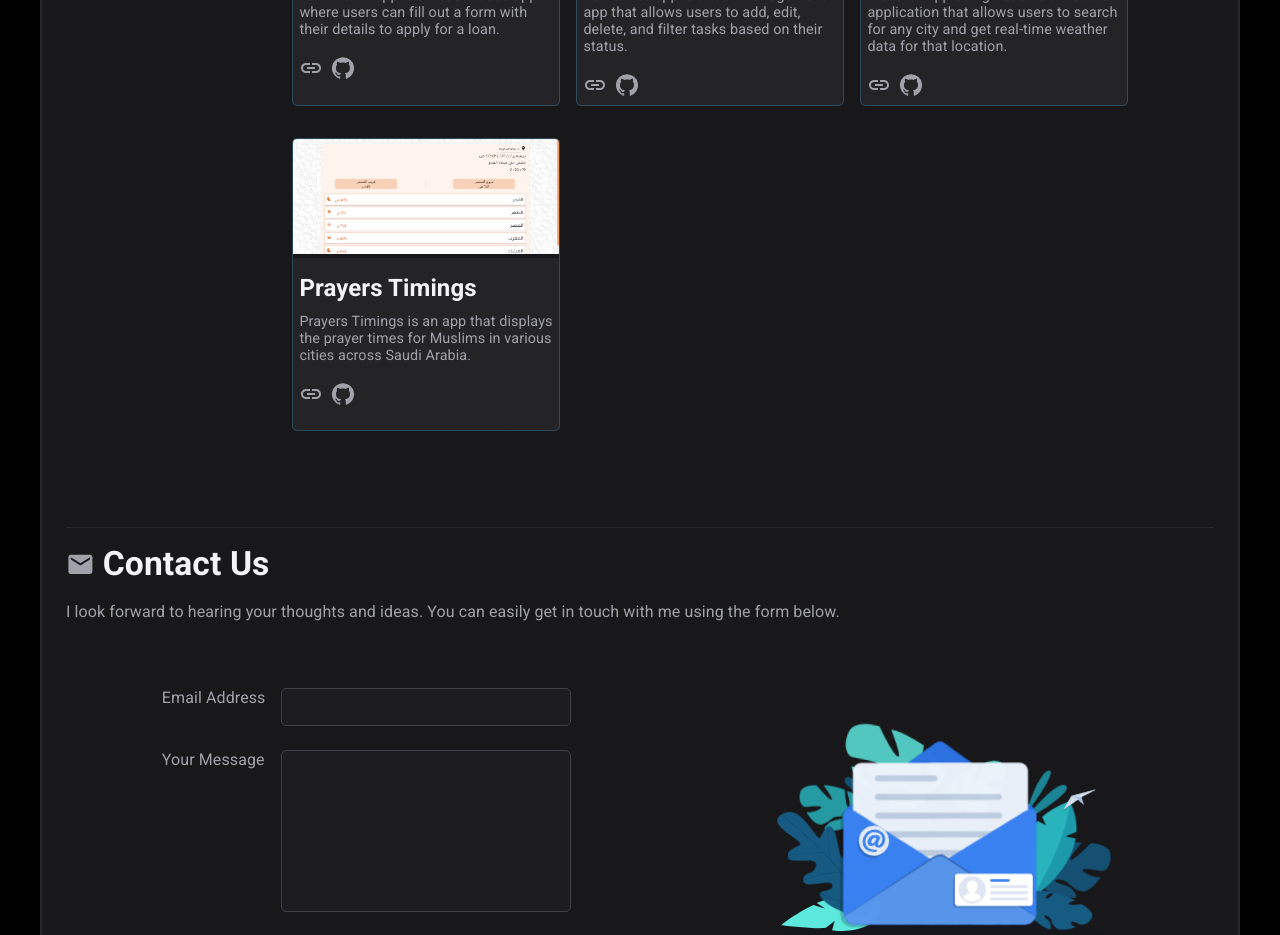
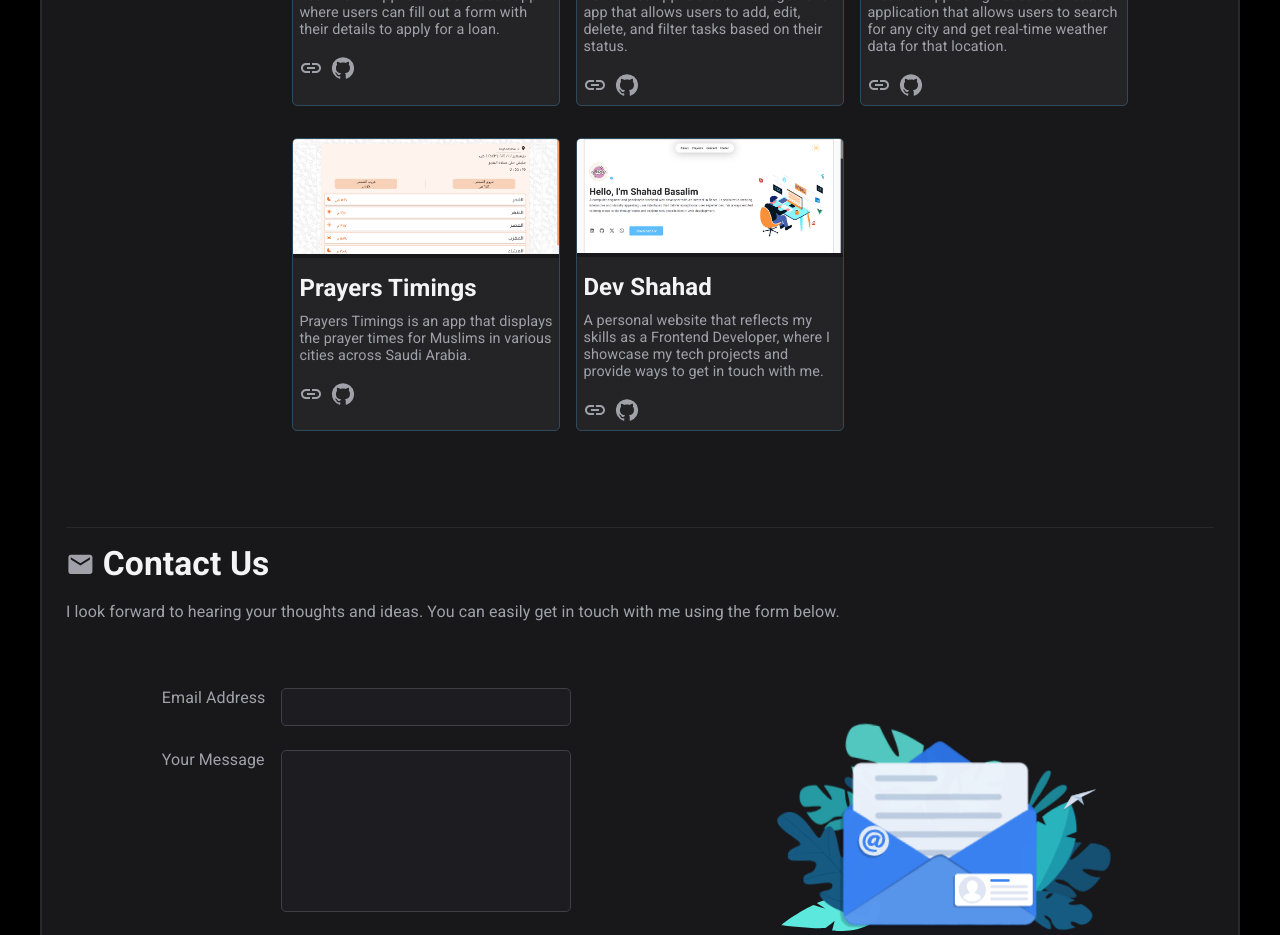
Before and after one commit to shahadbasalim/Portfolio_Using_React, a React (Vite) app: page / in a window 1280 px wide. Shown: the part 2040-2975 px from the top of the page. Built offline with nearby package versions, Linux system fonts and the light colour scheme; a web font is replaced by a local one.

Commit message:
add new project in main section

```diff
--- a/src/components/3-main/myProjects.js
+++ b/src/components/3-main/myProjects.js
@@ -156,4 +156,13 @@ export const myProjects = [
             "https://github.com/shahadbasalim/prayers_timings_using_React",
         liveDemoLink: "https://prayers-timings-byshahadbasalim.netlify.app/",
     },
+    {
+        projectTitle: "Dev Shahad",
+        projectDescription: "A personal website that reflects my skills as a Frontend Developer, where I showcase my tech projects and provide ways to get in touch with me.",
+        category: "react",
+        imgPath: "/public/projects/react5.png",
+        githubLink:
+            "https://github.com/shahadbasalim/Portfolio_Using_React",
+        liveDemoLink: "https://dev-shahad.netlify.app ",
+    },
 ];
```
Also changed, not shown: public/projects/react5.png (added).
